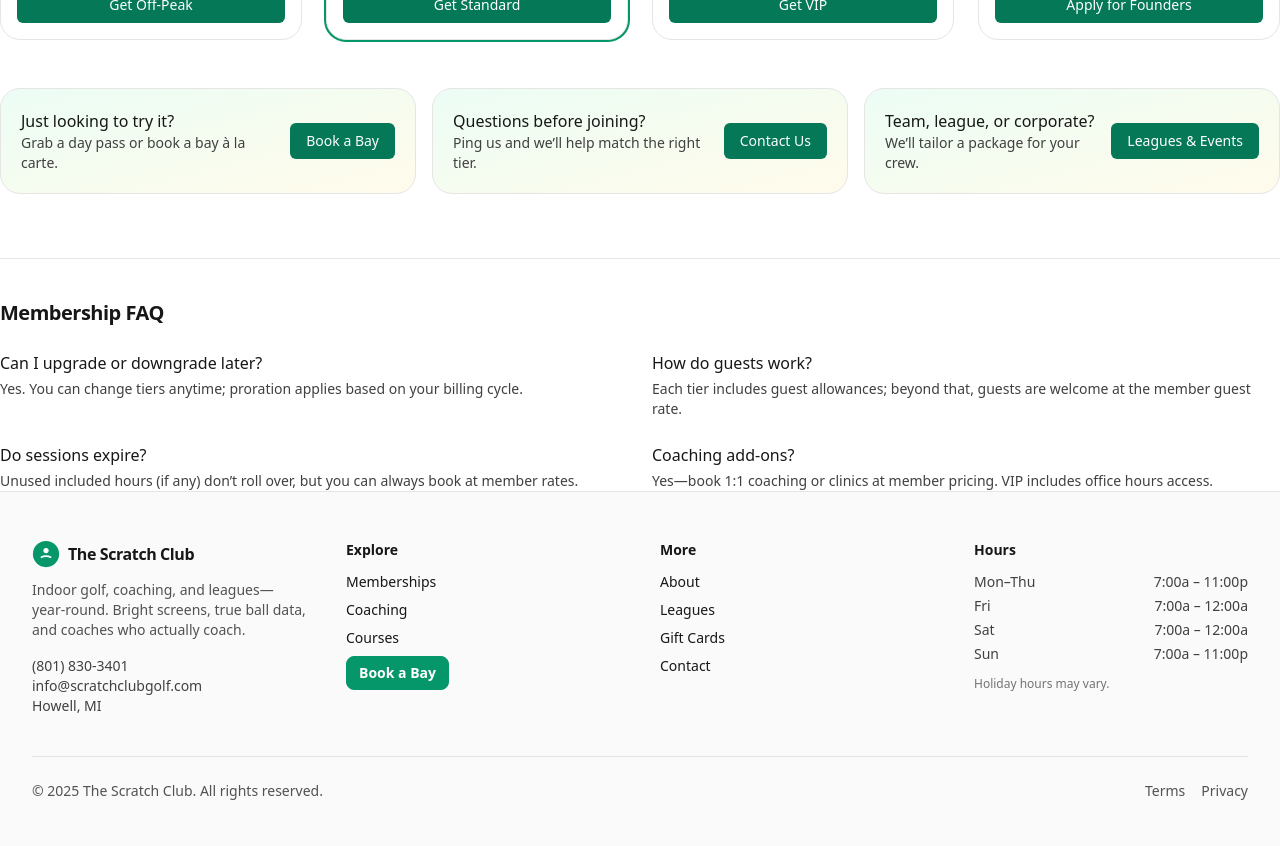
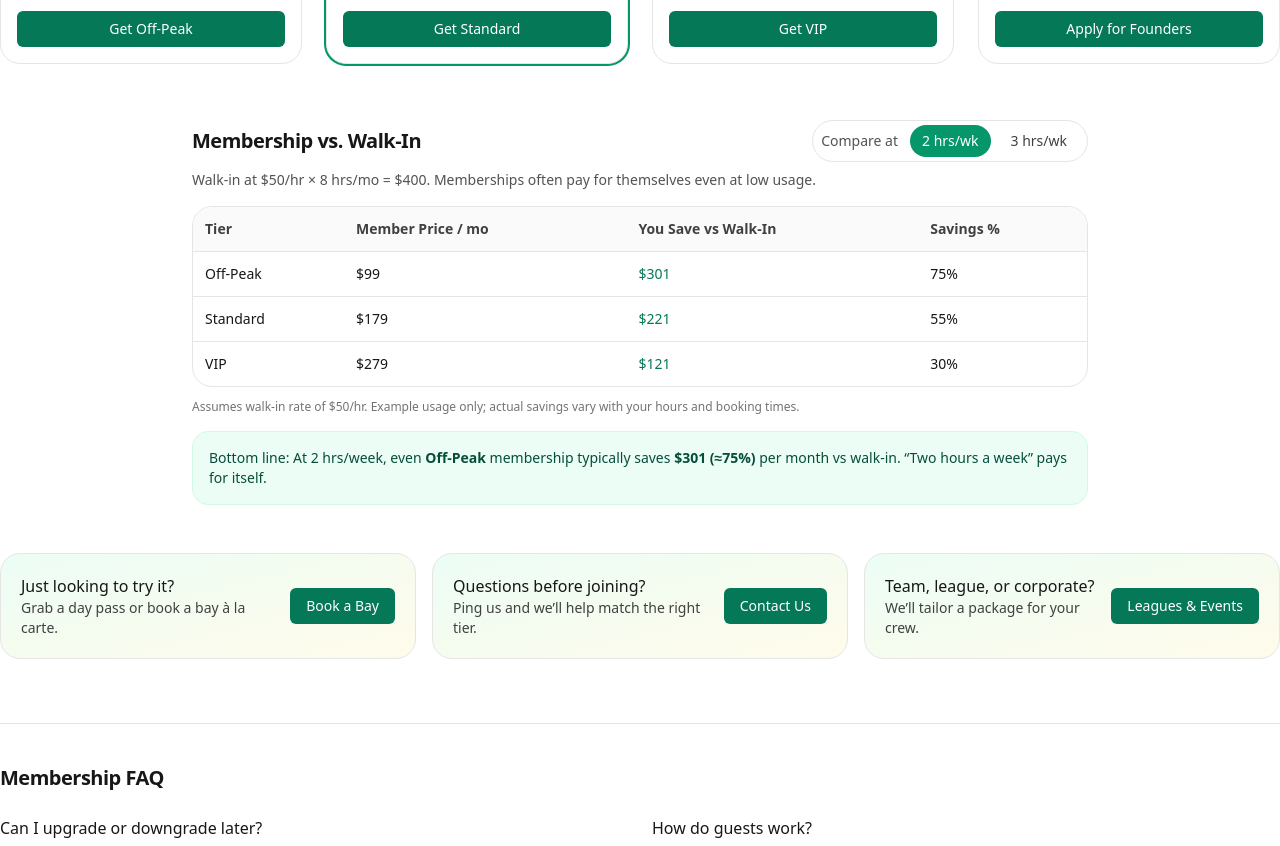
Before and after one commit to piersonshawn99/thescratchclub, a Next.js app: page /memberships in a window 1280 px wide. Shown: the part 780-1626 px from the top of the page. Built offline with nearby package versions, Linux system fonts and the light colour scheme.

Commit message:
added credibility to the cost.

```diff
--- a/components/memberships/MembershipsClient.tsx
+++ b/components/memberships/MembershipsClient.tsx
@@ -89,6 +89,7 @@ export default function MembershipsClient() {
   const [annual, setAnnual] = useState(false);
   const [loadingPlan, setLoadingPlan] = useState<PlanId | null>(null);
   const tiers = useMemo(() => TIERS, []);
+  const [hrsPerWeek, setHrsPerWeek] = useState<2 | 3>(2);
 
   async function startCheckout(plan: PlanId) {
     try {
@@ -113,16 +114,17 @@ export default function MembershipsClient() {
 
   return (
     <main>
+      {/* Pre-Launch badge + hero */}
       <section className="text-center mb-12">
         <div className="inline-flex items-center gap-2 rounded-full border border-emerald-200/60 bg-emerald-50 px-3 py-1 text-sm text-emerald-700">
           <span className="h-2 w-2 rounded-full bg-emerald-500" />
-          Memberships now open
+          Pre-Launch Pricing • First 3 months • Limited quantity
         </div>
         <h1 className="mt-4 text-3xl sm:text-4xl font-semibold tracking-tight text-neutral-900">
           Train Smarter. <span className="text-emerald-700">Play Better.</span>
         </h1>
         <p className="mt-3 text-neutral-600 max-w-2xl mx-auto">
-          Pick the tier that fits your rhythm—casual reps, after-work rounds, or all-in performance. Upgrade anytime.
+          Join as a Founding Member and lock our best rate while your membership stays active.
         </p>
 
         <div className="mt-6 inline-flex items-center gap-2 rounded-full border border-neutral-200 bg-white px-2 py-1">
@@ -139,8 +141,15 @@ export default function MembershipsClient() {
             Annual <span className="ml-1 opacity-75">(save)</span>
           </button>
         </div>
+
+        {/* Pre-launch fine print */}
+        <p className="mt-4 text-xs text-neutral-500 max-w-2xl mx-auto">
+          Pre-Launch pricing valid for the first 3 months after opening. Early members keep their plan’s monthly rate
+          while continuously active. Prices and access windows subject to seasonal adjustments.
+        </p>
       </section>
 
+      {/* Tiers */}
       <section className="grid gap-6 md:grid-cols-2 lg:grid-cols-4">
         {tiers.map((tier) => {
           const isFounders = tier.id === "founders";
@@ -199,6 +208,10 @@ export default function MembershipsClient() {
         })}
       </section>
 
+      {/* Value comparison / savings */}
+      <SavingsSection hrsPerWeek={hrsPerWeek} setHrsPerWeek={setHrsPerWeek} tiers={tiers} walkInRate={50} />
+
+      {/* Banners */}
       <section className="mt-12 grid gap-4 lg:grid-cols-3">
         <BannerCTA
           title="Just looking to try it?"
@@ -220,6 +233,7 @@ export default function MembershipsClient() {
         />
       </section>
 
+      {/* FAQ */}
       <section className="mt-16 border-t border-neutral-200 pt-10">
         <h2 className="text-xl font-semibold tracking-tight">Membership FAQ</h2>
         <dl className="mt-6 grid gap-6 md:grid-cols-2">
@@ -252,6 +266,102 @@ function Price({ annual, monthly, yearly }: { annual: boolean; monthly: number;
         <span className="text-sm text-neutral-500">/mo</span>
       </div>
     </div>
+  );
+}
+
+function SavingsSection({
+  hrsPerWeek,
+  setHrsPerWeek,
+  tiers,
+  walkInRate,
+}: {
+  hrsPerWeek: 2 | 3;
+  setHrsPerWeek: (v: 2 | 3) => void;
+  tiers: Tier[];
+  walkInRate: number;
+}) {
+  const hoursPerMonth = hrsPerWeek * 4; // simple, clear
+  const walkInMonthly = hoursPerMonth * walkInRate;
+
+  const calc = (priceMonthly: number) => {
+    const savings = Math.max(walkInMonthly - priceMonthly, 0);
+    const pct = walkInMonthly > 0 ? Math.round((savings / walkInMonthly) * 100) : 0;
+    return { savings, pct };
+  };
+
+  const rows = tiers
+    .filter((t) => t.id !== "founders")
+    .map((t) => {
+      const { savings, pct } = calc(t.priceMonthly);
+      return { tier: t.name, memberPrice: t.priceMonthly, savings, pct };
+    });
+
+  return (
+    <section className="mt-14">
+      <div className="mx-auto max-w-4xl">
+        <div className="flex items-center justify-between flex-wrap gap-3">
+          <h2 className="text-xl font-semibold tracking-tight">Membership vs. Walk-In</h2>
+          <div className="inline-flex items-center gap-2 rounded-full border border-neutral-200 bg-white px-2 py-1">
+            <span className="text-sm text-neutral-600 mr-1">Compare at</span>
+            <button
+              onClick={() => setHrsPerWeek(2)}
+              className={`px-3 py-1.5 rounded-full text-sm ${hrsPerWeek === 2 ? "bg-emerald-600 text-white" : "text-neutral-700"}`}
+            >
+              2 hrs/wk
+            </button>
+            <button
+              onClick={() => setHrsPerWeek(3)}
+              className={`px-3 py-1.5 rounded-full text-sm ${hrsPerWeek === 3 ? "bg-emerald-600 text-white" : "text-neutral-700"}`}
+            >
+              3 hrs/wk
+            </button>
+          </div>
+        </div>
+
+        <p className="mt-2 text-sm text-neutral-600">
+          Walk-in at ${walkInRate}/hr × {hoursPerMonth} hrs/mo = <span className="font-medium">${walkInMonthly}</span>.
+          Memberships often pay for themselves even at low usage.
+        </p>
+
+        <div className="mt-4 overflow-hidden rounded-2xl border border-neutral-200">
+          <table className="w-full text-sm">
+            <thead className="bg-neutral-50 text-neutral-700">
+              <tr>
+                <th className="text-left p-3">Tier</th>
+                <th className="text-left p-3">Member Price / mo</th>
+                <th className="text-left p-3">You Save vs Walk-In</th>
+                <th className="text-left p-3">Savings %</th>
+              </tr>
+            </thead>
+            <tbody>
+              {rows.map((r) => (
+                <tr key={r.tier} className="border-t border-neutral-200">
+                  <td className="p-3">{r.tier}</td>
+                  <td className="p-3">${r.memberPrice}</td>
+                  <td className="p-3 font-medium text-emerald-700">${r.savings}</td>
+                  <td className="p-3">{r.pct}%</td>
+                </tr>
+              ))}
+            </tbody>
+          </table>
+        </div>
+
+        <p className="mt-3 text-xs text-neutral-500">
+          Assumes walk-in rate of ${walkInRate}/hr. Example usage only; actual savings vary with your hours and booking times.
+        </p>
+
+        <div className="mt-4 rounded-xl bg-emerald-50 border border-emerald-100 p-4 text-emerald-900">
+          <p className="text-sm">
+            <span className="font-medium">Bottom line:</span> At {hrsPerWeek} hrs/week, even{" "}
+            <span className="font-semibold">Off-Peak</span> membership typically saves{" "}
+            <span className="font-semibold">
+              {hrsPerWeek === 2 ? "$301 (≈75%)" : "$501 (≈84%)"}
+            </span>{" "}
+            per month vs walk-in. “Two hours a week” pays for itself.
+          </p>
+        </div>
+      </div>
+    </section>
   );
 }
 
```
